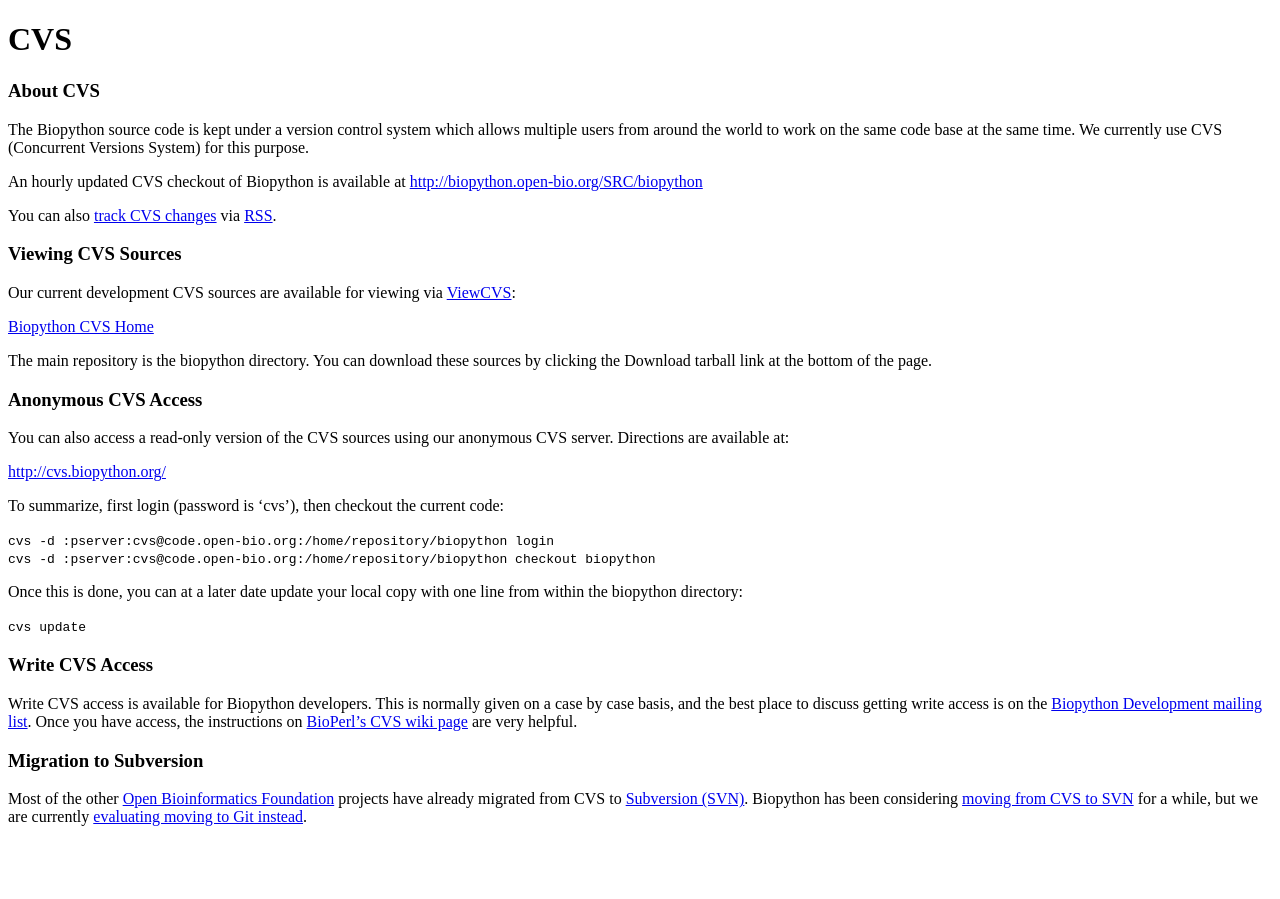
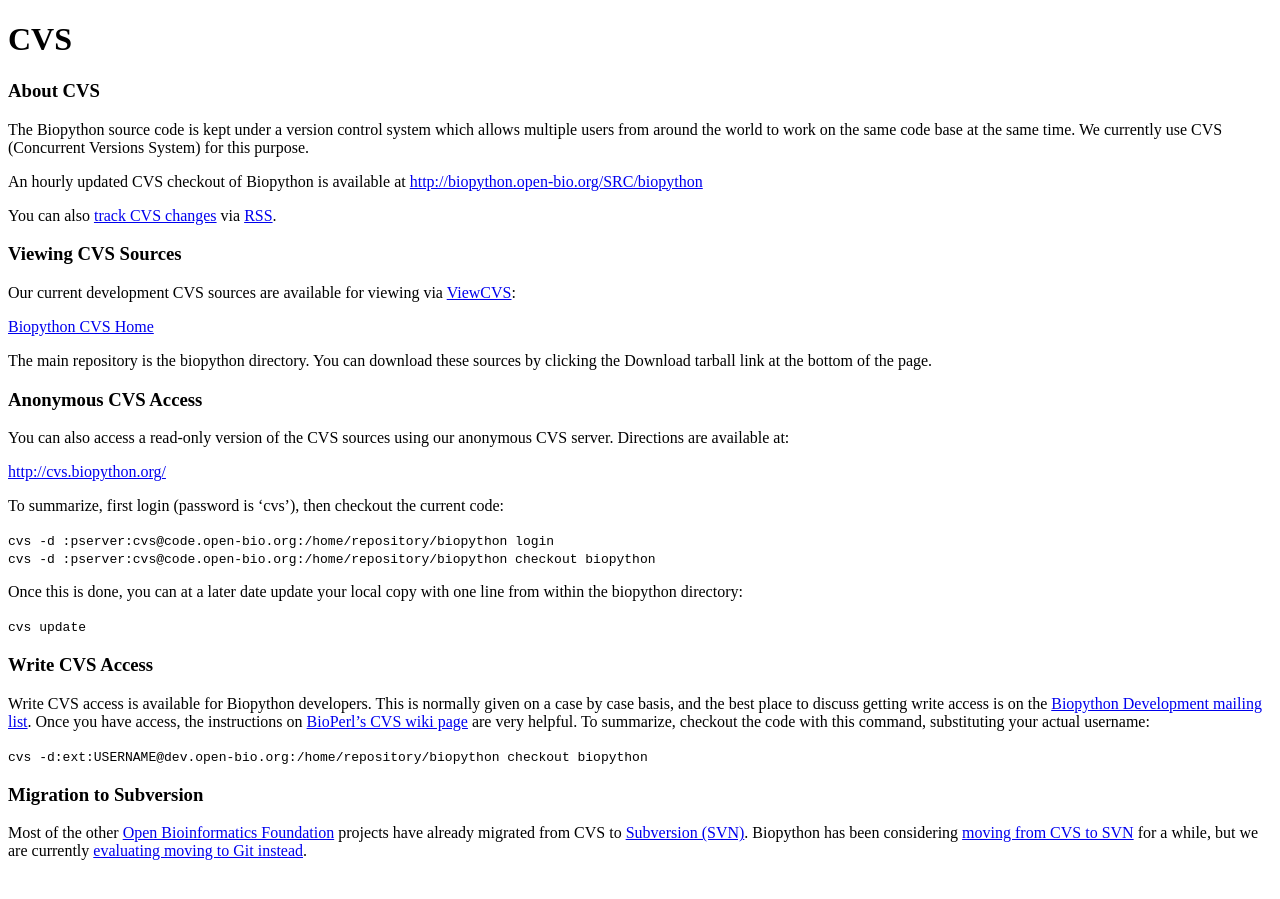
Before and after one commit to biopython/biopython.github.io, a Jekyll site: the page built from wiki/CVS.md, in a window 1280 px wide. Built offline with Jekyll 4.4.1, drawn with Linux system fonts in a browser that asks for light colours.

Commit message:
/* Write CVS Access */

```diff
--- a/wiki/CVS.md
+++ b/wiki/CVS.md
@@ -53,7 +53,11 @@ given on a case by case basis, and the best place to discuss getting
 write access is on the [Biopython Development mailing
 list](mailto:biopython-dev@biopython.org). Once you have access, the
 instructions on [BioPerl's CVS wiki
-page](http://www.bioperl.org/wiki/Using_CVS) are very helpful.
+page](http://www.bioperl.org/wiki/Using_CVS) are very helpful. To
+summarize, checkout the code with this command, substituting your actual
+username:
+
+`cvs -d:ext:USERNAME@dev.open-bio.org:/home/repository/biopython checkout biopython`
 
 ### Migration to Subversion
 
```
Also changed, not shown: 1 other file.
